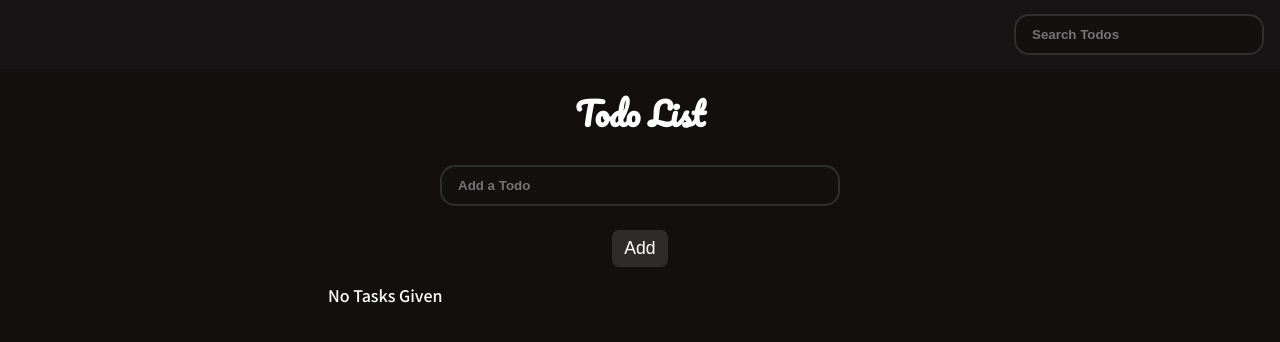
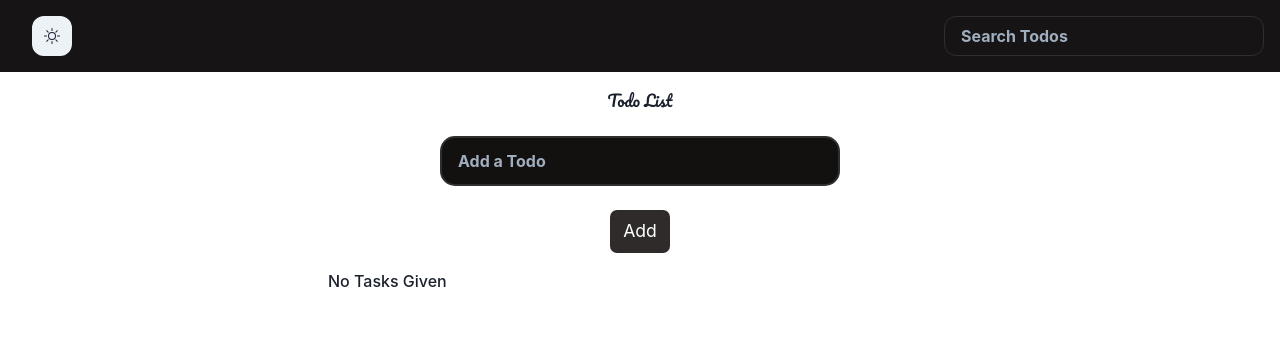
Before and after one commit to numanjvd82/todo-list-v2, a React (Vite) app: page / in a window 1280 px wide. Shown: the top 342 px of the page. Built offline with nearby package versions, Linux system fonts and the light colour scheme.

Commit message:
header complete with chakra ui

```diff
--- a/package.json
+++ b/package.json
@@ -7,6 +7,10 @@
     "serve": "vite preview"
   },
   "dependencies": {
+    "@chakra-ui/react": "^1.6.5",
+    "@emotion/react": "^11.4.0",
+    "@emotion/styled": "^11.3.0",
+    "framer-motion": "^4.1.17",
     "react": "^17.0.0",
     "react-dom": "^17.0.0",
     "react-icons": "^4.2.0",
--- a/src/App.jsx
+++ b/src/App.jsx
@@ -5,6 +5,7 @@ import './App.css';
 import { useTodoContext } from './Context/Context';
 import Form from './Components/Form/Form';
 import Header from './Components/Header/Header';
+import { Box } from '@chakra-ui/react';
 
 const App = () => {
   const { alert, todos, clearTodos } = useTodoContext();
--- a/src/Components/Header/Header.jsx
+++ b/src/Components/Header/Header.jsx
@@ -1,20 +1,43 @@
 import React from 'react';
 import './Header.css';
-import Input from '../Input/Input';
+// import Input from '../Input/Input';
 import { useTodoContext } from '../../Context/Context';
+import { Box, Flex, IconButton } from '@chakra-ui/react';
+import { Input } from '@chakra-ui/react';
+import { FaMoon } from 'react-icons/fa';
+import { BsSun } from 'react-icons/bs';
 
 const Header = () => {
-  const { searchVal } = useTodoContext();
+  const { searchVal, handleChange, toggleDarkMode, darkMode } =
+    useTodoContext();
   return (
     <>
-      <header className="header">
-        <Input
-          name="search-todo"
-          className="input input-search"
-          placeholder="Search Todos"
-          inputValue={searchVal}
-        />
-      </header>
+      <Box bg="headerBg" w="100%" p={4}>
+        <Flex align="center" justify="space-between">
+          <IconButton
+            mx={4}
+            onClick={toggleDarkMode}
+            rounded="xl"
+            aria-label="Search Todos"
+            icon={darkMode ? <FaMoon /> : <BsSun />}
+          />
+          <Input
+            p={4}
+            size="sm"
+            w="320px"
+            h="10"
+            fontSize="md"
+            color="fontColor"
+            borderColor="inputBorderColor"
+            borderWidth="1px"
+            placeholder="Search Todos"
+            name="search-todo"
+            rounded="xl"
+            value={searchVal}
+            onChange={handleChange}
+          />
+        </Flex>
+      </Box>
     </>
   );
 };
--- a/src/Components/Input/Input.jsx
+++ b/src/Components/Input/Input.jsx
@@ -3,15 +3,7 @@ import { useTodoContext } from '../../Context/Context';
 import './Input.css';
 
 const Input = ({ placeholder, className, name, inputValue }) => {
-  const { inputRef, setValue, setSearchVal } = useTodoContext();
-  const handleChange = (e) => {
-    if (e.target.name === 'add-todo') {
-      setValue(e.target.value);
-    }
-    if (e.target.name === 'search-todo') {
-      setSearchVal(e.target.value);
-    }
-  };
+  const { inputRef, handleChange } = useTodoContext();
 
   return (
     <input
--- a/src/Context/Context.jsx
+++ b/src/Context/Context.jsx
@@ -15,6 +15,7 @@ const TodoProvider = ({ children }) => {
   const [searchVal, setSearchVal] = useState('');
   const [editing, setEditing] = useState(false);
   const [editID, setEditID] = useState(null);
+  const [darkMode, setDarkMode] = useState(false);
   const [alert, setAlert] = useState({
     msg: '',
     type: '',
@@ -22,6 +23,11 @@ const TodoProvider = ({ children }) => {
   });
 
   const inputRef = useRef();
+
+  const toggleDarkMode = () => {
+    setDarkMode(!darkMode);
+  };
+  console.log(darkMode);
 
   const showAlert = (show = false, msg = '', type = '') => {
     return setAlert({ show, msg, type });
@@ -74,6 +80,15 @@ const TodoProvider = ({ children }) => {
     }
   };
 
+  const handleChange = (e) => {
+    if (e.target.name === 'add-todo') {
+      setValue(e.target.value);
+    }
+    if (e.target.name === 'search-todo') {
+      setSearchVal(e.target.value);
+    }
+  };
+
   return (
     <TodoContext.Provider
       value={{
@@ -95,6 +110,9 @@ const TodoProvider = ({ children }) => {
         searchVal,
         setSearchVal,
         searchTodos,
+        toggleDarkMode,
+        darkMode,
+        handleChange,
       }}
     >
       {children}
--- a/src/index.jsx
+++ b/src/index.jsx
@@ -3,12 +3,26 @@ import ReactDOM from 'react-dom';
 import './index.css';
 import App from './App';
 import { TodoProvider } from './Context/Context';
+import { ChakraProvider, extendTheme } from '@chakra-ui/react';
+
+const theme = extendTheme({
+  colors: {
+    headerBg: '#161414',
+    inputBorderColor: '#302f2f',
+    inputBg: '#131010',
+    inputBorderHoverColor: '#538bca',
+    bodyColor: '#38322E',
+    fontColor: 'white',
+  },
+});
 
 ReactDOM.render(
   <React.StrictMode>
-    <TodoProvider>
-      <App />
-    </TodoProvider>
+    <ChakraProvider theme={theme}>
+      <TodoProvider>
+        <App />
+      </TodoProvider>
+    </ChakraProvider>
   </React.StrictMode>,
   document.getElementById('root')
 );
```
Also changed, not shown: 1 other file (tests, documents, lock files or other folders).
